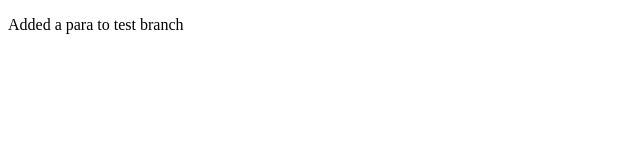
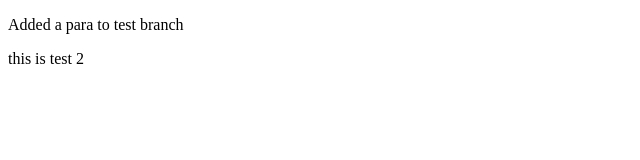
Before and after one commit to Venkatesh0623/demo-repo, a plain HTML site: page index.html in a window 1280 px wide. Shown: the full height of the page, 0-640 px from the left. Drawn offline with Linux system fonts and the light colour scheme.

Commit message:
Updated 2 files

```diff
--- a/index.html
+++ b/index.html
@@ -5,6 +5,9 @@
     <meta name="viewport" content="width=device-width, initial-scale=1.0">
     <title>Document123</title>
     <p>Added a para to test branch</p>
+    <div>
+        this is test 2
+    </div>
 
 
 </head>
```
Also changed, not shown: 1 other file.
